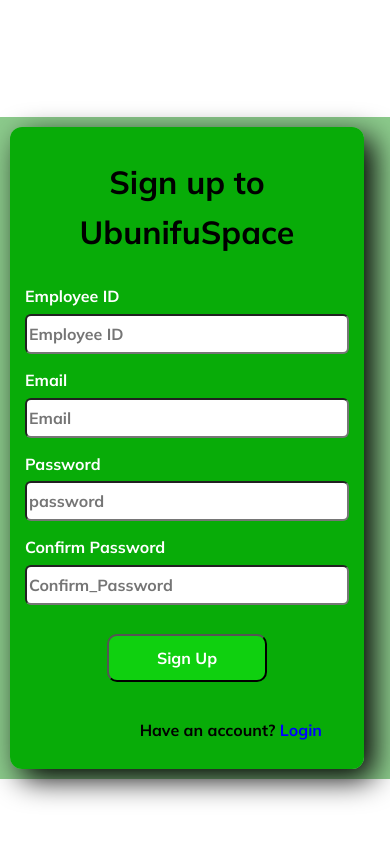
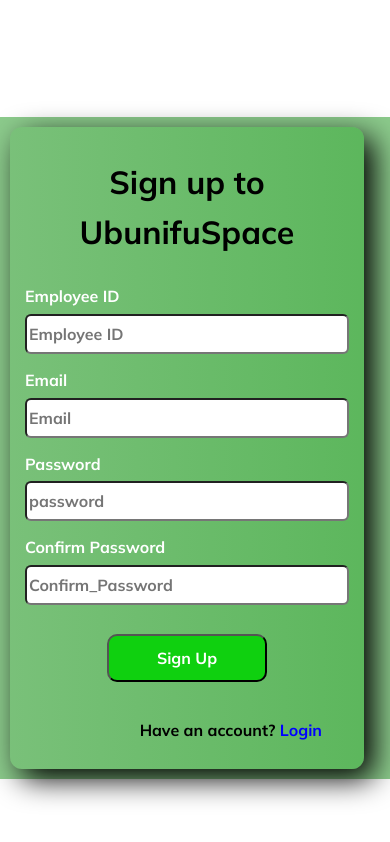
Before and after one commit to ubunifuspace/ubunifuspacerepo, a React (Vite) app in the folder front-end/ubunifuspace/: page /signup in a window 390 px wide. Built offline with nearby package versions, Linux system fonts and the light colour scheme.

Commit message:
some simple modification

```diff
--- a/front-end/ubunifuspace/src/App.css
+++ b/front-end/ubunifuspace/src/App.css
@@ -156,6 +156,7 @@ body {
         /* padding: 0.8rem; */
     }
 }
+
 
 .center_column{
     width: 60%;
--- a/front-end/ubunifuspace/src/pages/SignUp/SignUp.css
+++ b/front-end/ubunifuspace/src/pages/SignUp/SignUp.css
@@ -143,7 +143,7 @@ form h1{
         height: 100vh;
         justify-content: center;
         align-items: center;
-        background-image: linear-gradient(to left, #08AC08, #08AC08);
+        background-image: linear-gradient(to left, #12971263, #1D8D1D2B);
         padding: 10px;
         margin: 10px;
         border-radius: 12px;
@@ -167,7 +167,7 @@ form h1{
         height: auto;
         justify-content: center;
         align-items: center;
-        background-image: linear-gradient(to left, #08AC08, #08AC08);
+        background-image: linear-gradient(to left, #12971263, #1D8D1D2B);
         border-radius: 12px;
         width: 100%;
     }
```
Also changed, not shown: front-end/ubunifuspace/src/pages/Homepage.jsx (line endings or trailing spaces).
